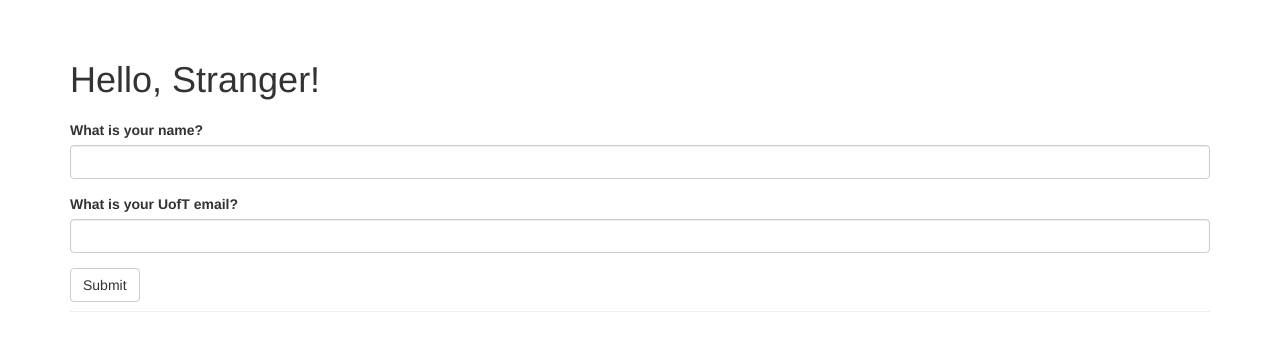
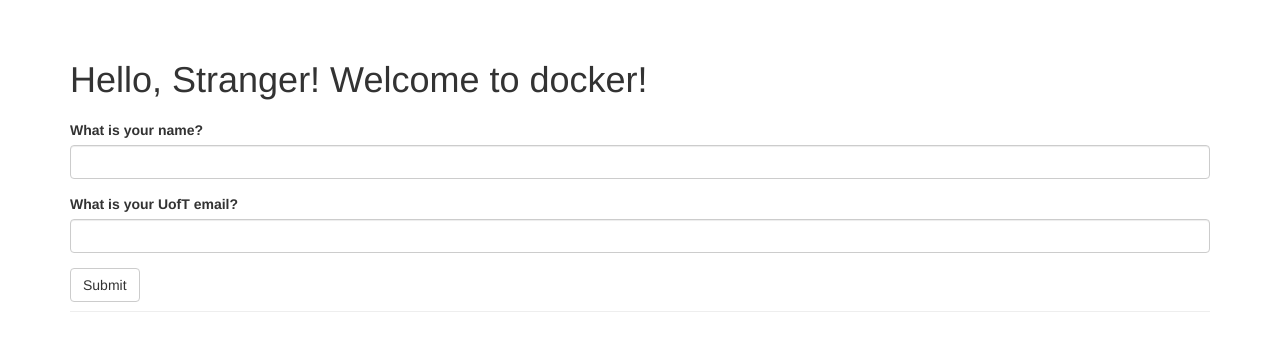
Before and after one commit to Yiming3/E444-F2024-PRA2, a Flask app: page / in a window 1280 px wide. Shown: the part 52-403 px from the top of the page. Run offline with Flask 2, Linux system fonts and the light colour scheme; some libraries are stand-ins or nearby versions.

Commit message:
add welcome to docker

```diff
--- a/reproduce/example4/templates/index.html
+++ b/reproduce/example4/templates/index.html
@@ -35,7 +35,7 @@
     {% endfor %}
 
     <div class="page-header">
-        <h1>Hello, {% if name %}{{ name }}{% else %}Stranger{% endif %}!</h1>
+        <h1>Hello, {% if name %}{{ name }}{% else %}Stranger{% endif %}! Welcome to docker!</h1>
         <h1>
             {% if email%}
                 {% if 'utoronto' in email %}
```
